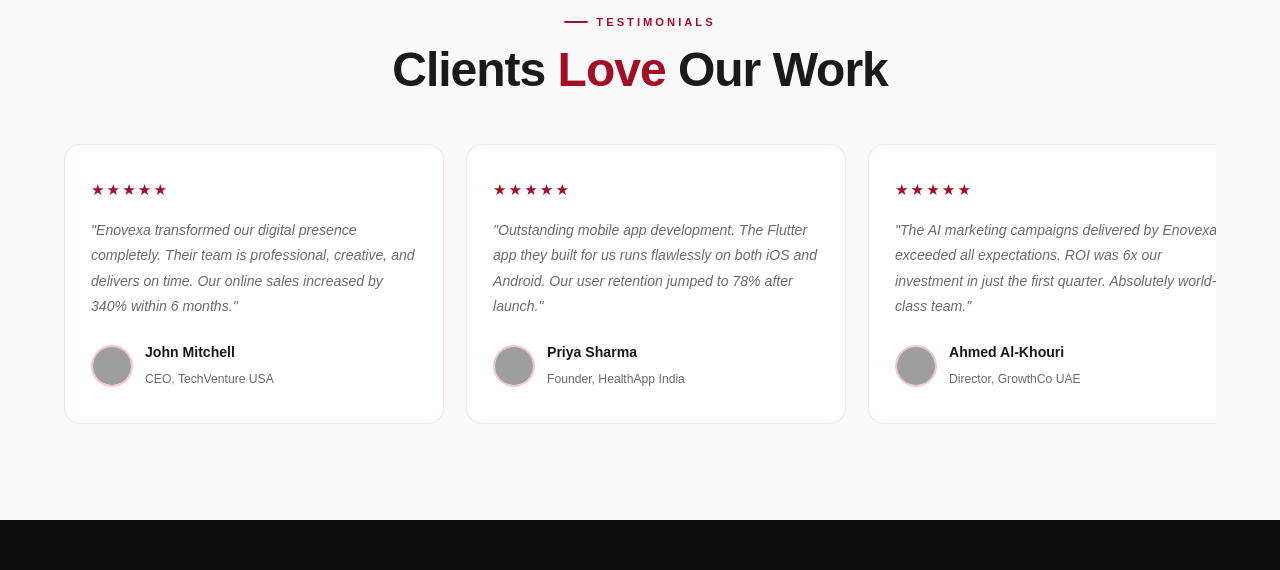
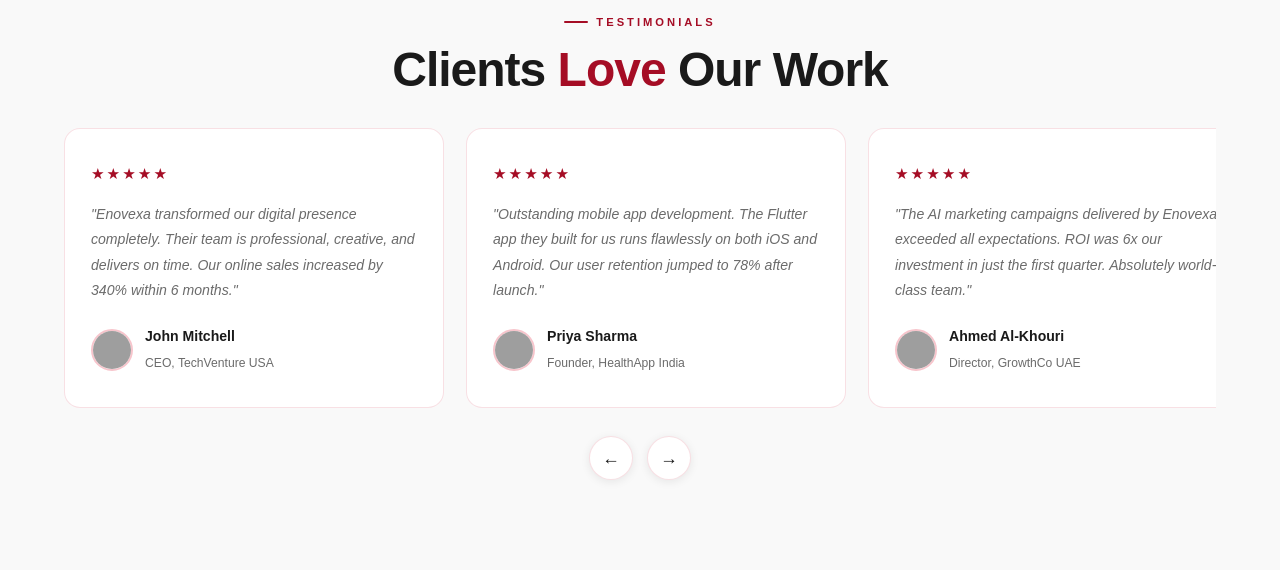
Before and after one commit to dhanushsanju99/ENOVEXA_01, a plain HTML site: page services.html in a window 1280 px wide. Shown: the part 3020-3590 px from the top of the page. Drawn offline with Linux system fonts and the light colour scheme; grey boxes are pictures that could not be loaded.

Commit message:
Update services.html

```diff
--- a/services.html
+++ b/services.html
@@ -962,9 +962,37 @@ section {
 
 .testi-scroll-outer {
   overflow: hidden;
-  margin-top: 48px;
+  margin-top: 32px;
   position: relative;
   cursor: default;
+}
+.testi-arrows {
+  display: flex;
+  justify-content: center;
+  gap: 14px;
+  margin-top: 28px;
+}
+.testi-arrow-btn {
+  width: 44px;
+  height: 44px;
+  border-radius: 50%;
+  border: 1.5px solid var(--border);
+  background: #fff;
+  color: var(--dark);
+  font-size: 1.1rem;
+  cursor: pointer;
+  display: flex;
+  align-items: center;
+  justify-content: center;
+  transition: all .2s;
+  box-shadow: 0 2px 10px rgba(0,0,0,0.08);
+}
+.testi-arrow-btn:hover {
+  background: var(--red);
+  border-color: var(--red);
+  color: #fff;
+  box-shadow: 0 4px 16px rgba(165,13,37,0.25);
+  transform: scale(1.08);
 }
 /* Fade shadows on left and right edges */
 .testi-scroll-outer::before,
@@ -2965,6 +2993,12 @@ footer {
       </div>
     </div>
 
+    <!-- Scroll arrows -->
+    <div class="testi-arrows">
+      <button class="testi-arrow-btn" id="testiPrev" aria-label="Previous">&#8592;</button>
+      <button class="testi-arrow-btn" id="testiNext" aria-label="Next">&#8594;</button>
+    </div>
+
   <script>
   (function(){
     var outer = document.getElementById('testiOuter');
@@ -2986,14 +3020,26 @@ footer {
     });
 
     // Only 2-finger trackpad horizontal swipe (deltaX) moves carousel
-    // Pure vertical mouse wheel (deltaY only) lets page scroll normally
     outer.addEventListener('wheel', function(e){
-      if(Math.abs(e.deltaX) < 5) return; // vertical only — ignore, let page scroll
+      if(Math.abs(e.deltaX) < 5) return;
       e.preventDefault();
       target += e.deltaX * 1.2;
       if(target < 0) target = 0;
       if(target > maxPos) target = maxPos;
     }, { passive: false });
+
+    // Arrow buttons — scroll by one card width (~400px)
+    var step = 402;
+    var prevBtn = document.getElementById('testiPrev');
+    var nextBtn = document.getElementById('testiNext');
+    if(prevBtn) prevBtn.addEventListener('click', function(){
+      target -= step;
+      if(target < 0) target = 0;
+    });
+    if(nextBtn) nextBtn.addEventListener('click', function(){
+      target += step;
+      if(target > maxPos) target = maxPos;
+    });
 
     function animate(){
       current += (target - current) * 0.08;
```
